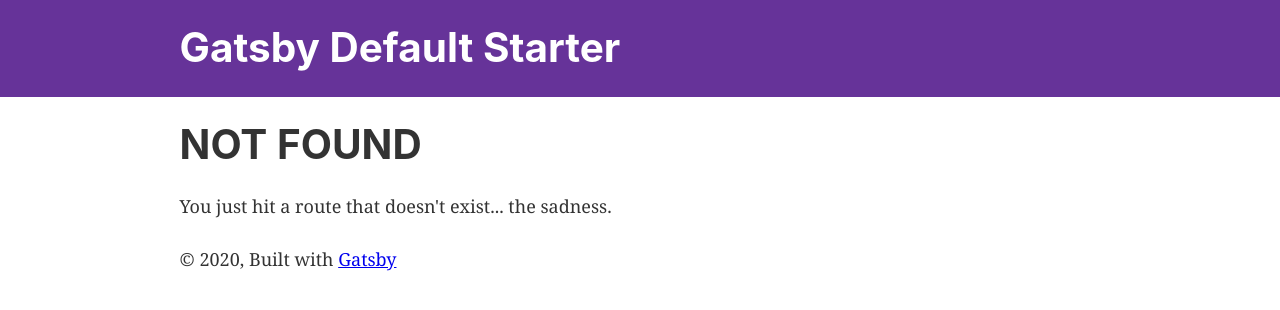
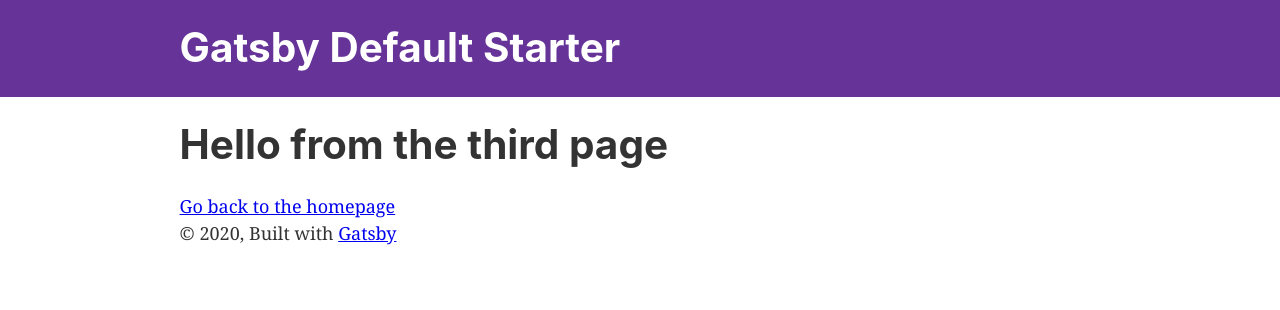
Before and after one commit to born-to-be-mad/gatsby-blog, a Gatsby site: page /page-3 in a window 1280 px wide. Before the commit this address had no page. Built offline with nearby package versions, Linux system fonts and the light colour scheme; Gatsby itself is replaced by a stand-in of ours.

Commit message:
checking simple configuration

```diff
--- a/src/pages/page-2.js
+++ b/src/pages/page-2.js
@@ -9,6 +9,7 @@
     <SEO title="Page two" />
     <h1>Hi from the second page</h1>
     <p>Welcome to page 2</p>
+    <Link to="/page-3/">Go to page 3</Link>
     <Link to="/">Go back to the homepage</Link>
   </Layout>
 )
--- /dev/null
+++ b/src/pages/page-3.js
@@ -0,0 +1,13 @@
+import React from "react"
+import { Link } from "gatsby"
+
+import Layout from "../components/layout"
+
+const ThirdPage = () => (
+  <Layout>
+    <h1>Hello from the third page</h1>
+    <Link to="/">Go back to the homepage</Link>
+  </Layout>
+)
+
+export default ThirdPage
```
